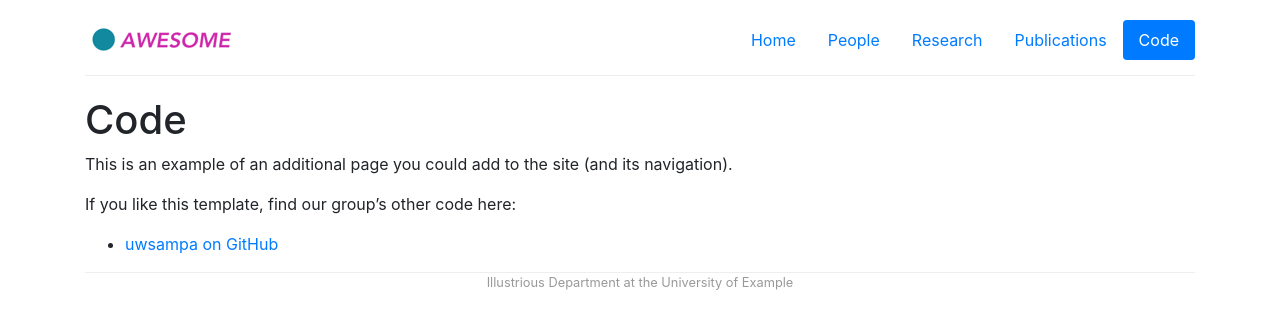
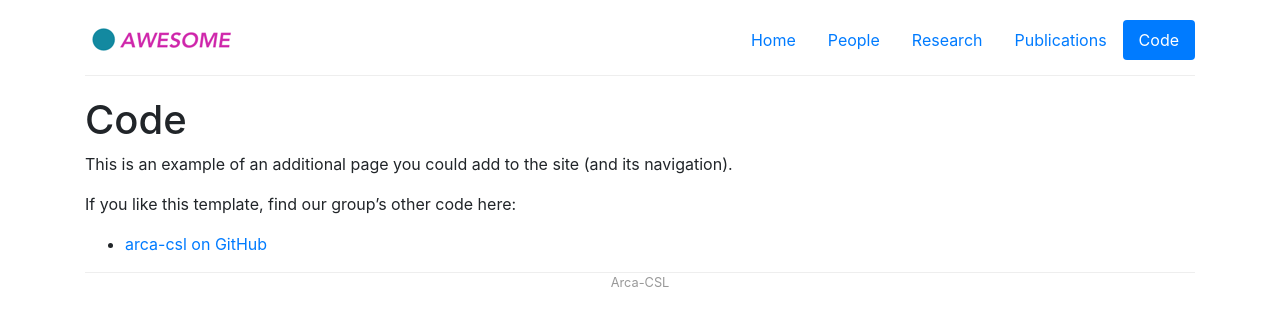
Before and after one commit to Arca-CSL/arca-csl.github.io, a Jekyll site: the page built from code.md, in a window 1280 px wide. Shown: the top 329 px of the page. Built offline with Jekyll 4.4.1, drawn with Linux system fonts in a browser that asks for light colours.

Commit message:
commit webpage

```diff
--- a/_config.yml
+++ b/_config.yml
@@ -1,4 +1,4 @@
-name: Awesome Research Group
+name: Arca CSL Group
 url: https://arca-csl.github.io
 
 exclude: [bibble, README.md, Makefile, screenshot.png]
--- a/_layouts/default.html
+++ b/_layouts/default.html
@@ -65,9 +65,9 @@
 
             <div class="footer">
                 <p>
-                    <a href="http://dept.example.edu/">Illustrious Department</a>
-                    at the
-                    <a href="http://example.edu/">University of Example</a>
+                    <a href="https://arca-csl.github.io">Arca-CSL</a>
+                    <!-- at the
+                    <a href="http://example.edu/">University of Example</a> -->
                 </p>
             </div>
 
--- a/code.md
+++ b/code.md
@@ -6,4 +6,4 @@ This is an example of an additional page you could add to the site (and its navi
 
 If you like this template, find our group's other code here:
 
- * [uwsampa on GitHub](https://github.com/uwsampa/)
+ * [arca-csl on GitHub](https://github.com/arca-csl/)
```
Also changed, not shown: 14 other files.
